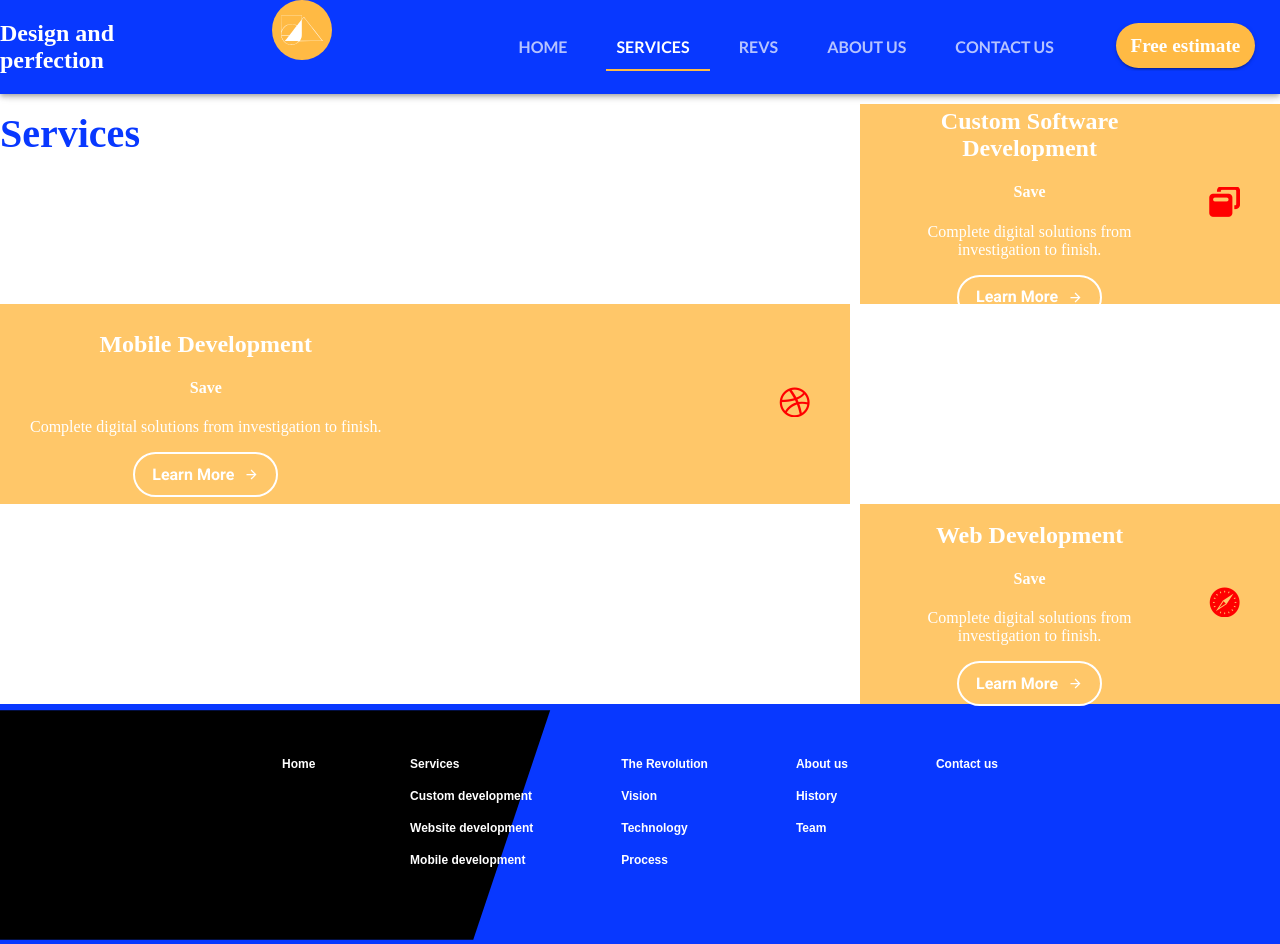
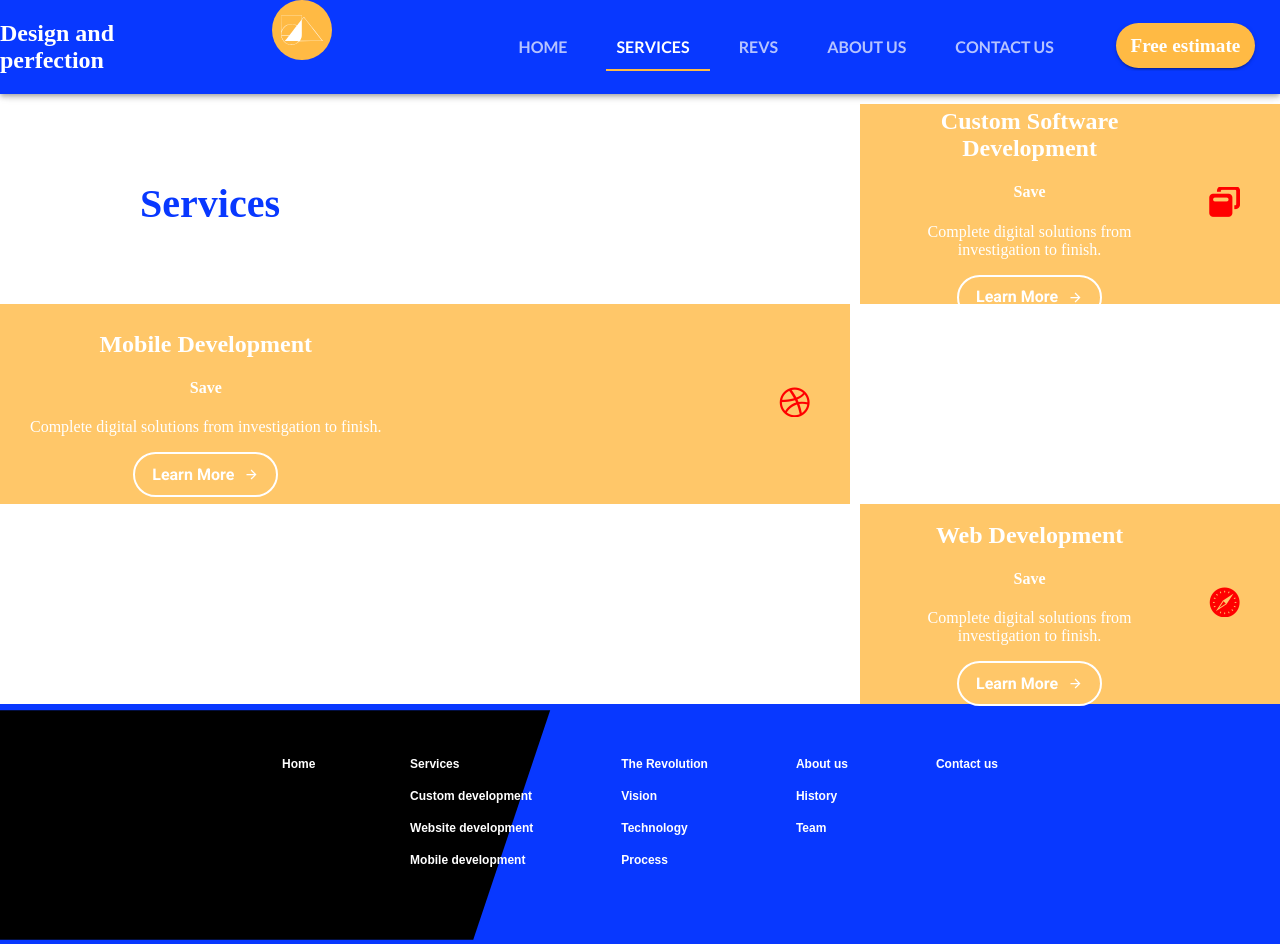
Before and after one commit to mawglih/react-material-app-v4, a React (Create React App) app: page /services in a window 1280 px wide. Built offline with nearby package versions, Linux system fonts and the light colour scheme.

Commit message:
completed servicepage

```diff
--- a/src/components/ui/Services.js
+++ b/src/components/ui/Services.js
@@ -1,6 +1,7 @@
 import { makeStyles, } from "@material-ui/core";
 import Typography from '@material-ui/core/Typography';
 import ServiceItem from "./ServiceItem";
+import { useLocation } from "react-router-dom";
 
 const useStyles = makeStyles(theme => ({
   serviceContainer: {
@@ -19,7 +20,15 @@ const useStyles = makeStyles(theme => ({
       textDecoration: 'none',
     },
   },
+  text: {
+    display: 'flex',
+    justifyContent: 'center',
+    alignItems: 'center',
+    '& h2': {
+      textAlign: 'center',
 
+    },
+  },
 }));
 
 const serviceItems = [
@@ -32,9 +41,15 @@ const Services = ({
   override,
 }) => {
 const classes = useStyles();
+const { pathname } = useLocation();
+
    return (
     <div className={classes.serviceContainer}>
-       <Typography variant="h2">Services</Typography>
+       {pathname === '/services' ? (
+         <div className={classes.text}>
+          <Typography variant="h2">Services</Typography>
+        </div>
+        ) : null}
        {serviceItems.map(({ title, subTitle, text, imageIcon, order, to }) => (
         <ServiceItem
           key={title}
```
